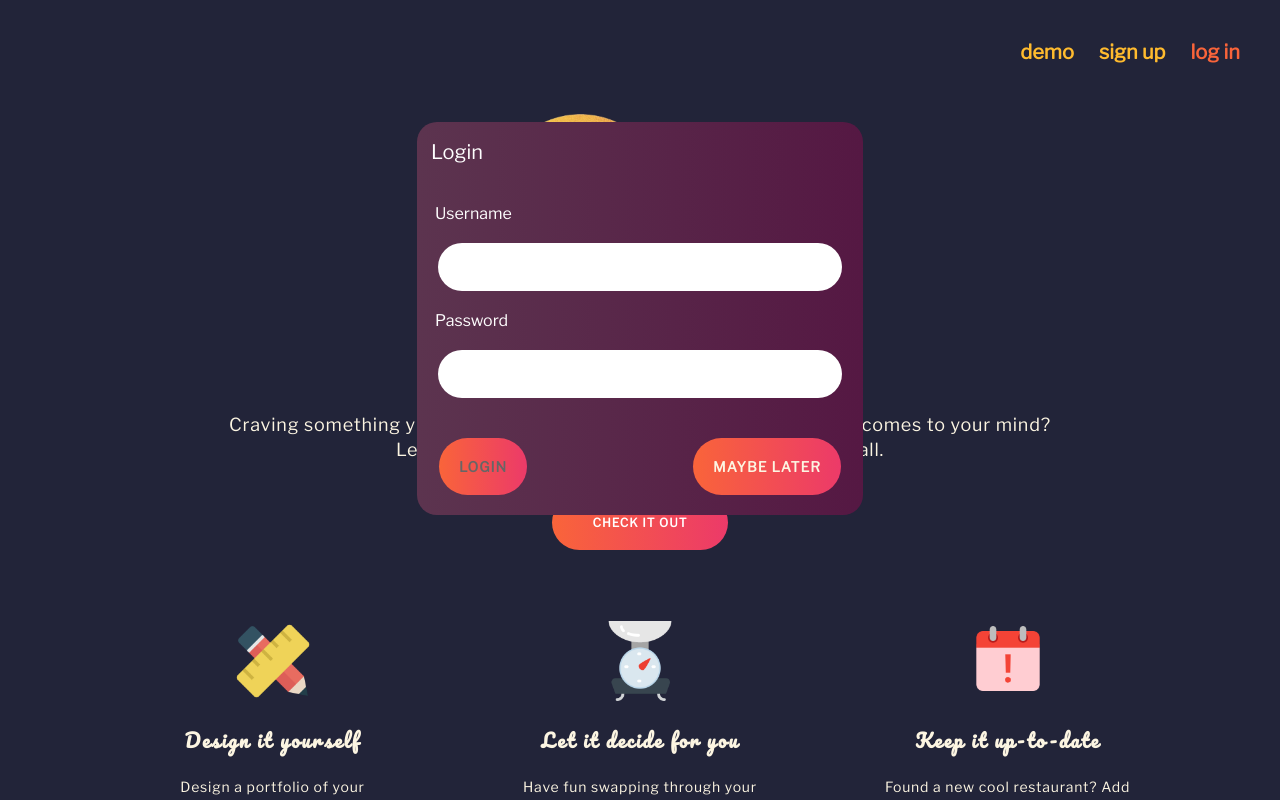
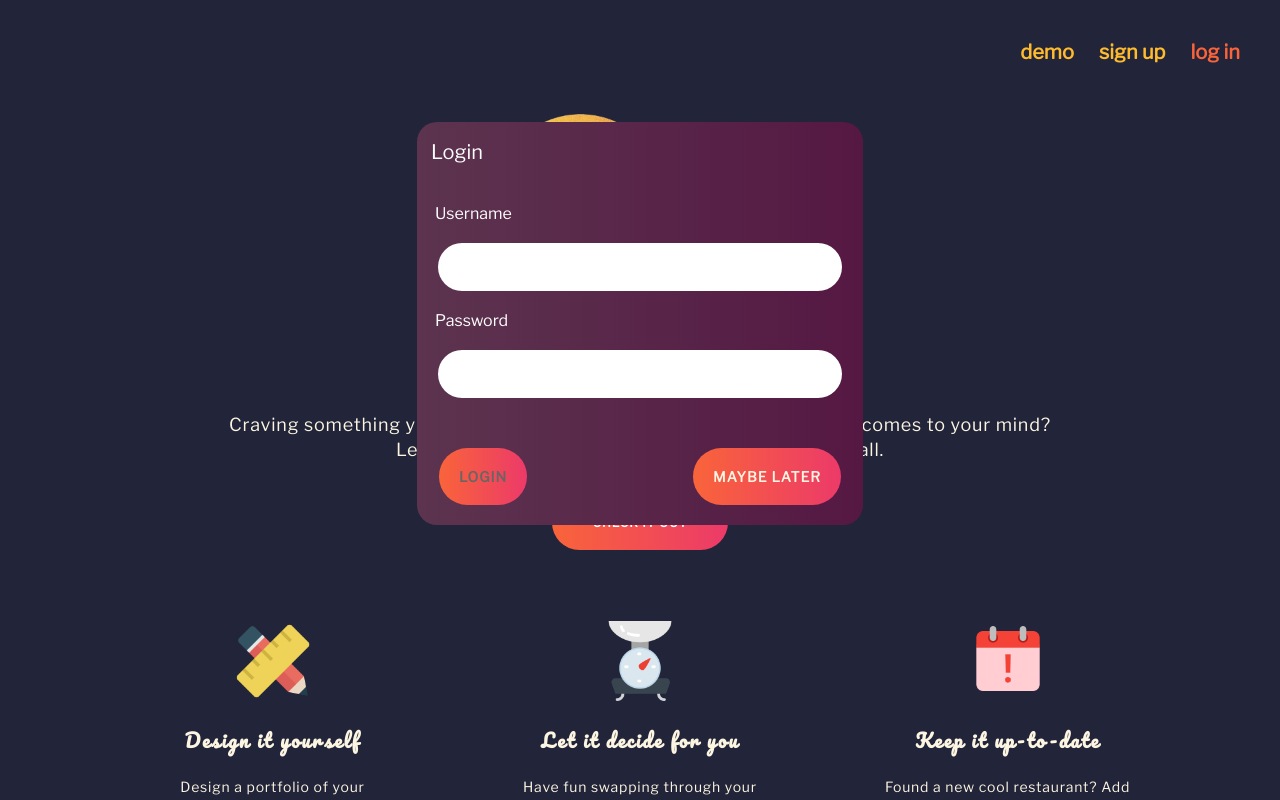
Before and after one commit to alexandrakollarova/Where-To-Eat, a React (Create React App) app: page / in a window 1280 px wide. Both pictures are taken after a click on the button "log in". Shown: the top 800 px of the page. Built offline with nearby package versions, Linux system fonts and the light colour scheme; no server answers.

Commit message:
fix stars rating bug and other design elements

```diff
--- a/src/HomePage/ConfigIcon.js
+++ b/src/HomePage/ConfigIcon.js
@@ -12,7 +12,7 @@ class ConfigIcon extends Component {
     this.setState((prevState) => ({
       isOn: !prevState.isOn,
     }),
-    () => this.props.updateIsOpen(this.state.isOn));
+      () => this.props.updateIsOpen(this.state.isOn));
   }
 
   render() {
--- a/src/HomePage/Rating.js
+++ b/src/HomePage/Rating.js
@@ -19,7 +19,7 @@ class Rating extends Component {
         starEmptyColor="grey"
         starDimension="20px"
         starHoverColor="#FFBB2E"
-        changeRating={() => this.changeRating.bind(this)}
+        changeRating={props => this.changeRating(props)}
         numberOfStars={5}
         name="rating"
       />
--- a/src/SignupAndLogin/LoginForm.js
+++ b/src/SignupAndLogin/LoginForm.js
@@ -67,7 +67,7 @@ class LoginForm extends Component {
               onChange={e => this.updatePassword(e.target.value)}
             />
 
-            <div>{this.state.error}</div>
+            <div className="error-message">{this.state.error}</div>
 
             <div className='btn-forms-wrapper-left'>
               <button
```
